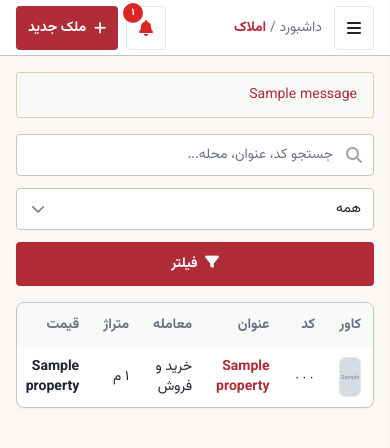
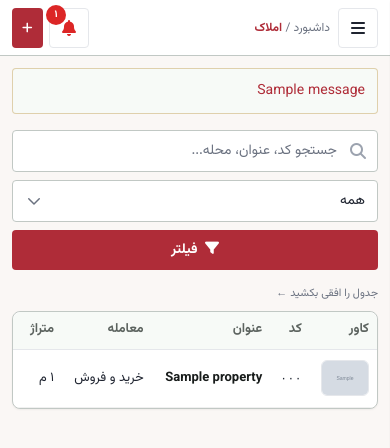
Before and after one commit to MErfanPld/emtiaz-backend, a Django app: page /dashboard/properties/ in a window 390 px wide. Shown: the top 448 px of the page. Run offline with Django 5.2, Linux system fonts and the light colour scheme; a user stored in the database is signed in; tables that the repository leaves empty hold one stand-in row (values such as "Sample post"); grey boxes marked "Sample" are stand-in pictures; one stand-in notice (Sample message) is shown; some libraries are stand-ins or nearby versions.

Commit message:
fix(dashboard): fully responsive layout and tidy tables on mobile

```diff
--- a/assets/css/dashboard.css
+++ b/assets/css/dashboard.css
@@ -1,19 +1,180 @@
-/* dashboard page styles - extracted */
+/* پنل داشبورد — ریسپانسیو و جداول مرتب */
+
 body {
-      font-family: 'Vazirmatn', sans-serif;
+  font-family: 'Vazirmatn', system-ui, sans-serif;
   background-color: #FAF7F5;
   color: #1F2430;
   -webkit-font-smoothing: antialiased;
+  overflow-x: hidden;
+  max-width: 100vw;
 }
-    .material-symbols-outlined {
-      font-variation-settings: 'FILL' 0, 'wght' 400, 'GRAD' 0, 'opsz' 24;
-      display: inline-block;
+
+html {
+  scroll-behavior: smooth;
+}
+
+img, video, iframe {
+  max-width: 100%;
+  height: auto;
+}
+
+h1, h2, h3, h4, p, a, span, li {
+  overflow-wrap: anywhere;
+  word-break: break-word;
+}
+
+/* —— جداول مرتب —— */
+.dash-table-wrap {
+  width: 100%;
+  overflow-x: auto;
+  -webkit-overflow-scrolling: touch;
+  border-radius: inherit;
+}
+
+.dash-table {
+  width: 100%;
+  min-width: 720px;
+  border-collapse: collapse;
+  text-align: right;
+  font-size: 0.875rem;
+}
+
+.dash-table thead {
+  background: #f7faf7;
+  color: #5c635f;
+}
+
+.dash-table th {
+  padding: 0.75rem 0.75rem;
+  font-weight: 700;
+  white-space: nowrap;
+  border-bottom: 1px solid #e5e7eb;
+}
+
+.dash-table td {
+  padding: 0.65rem 0.75rem;
   vertical-align: middle;
+  border-bottom: 1px solid #f0f0f0;
 }
-    html { scroll-behavior: smooth; }
-    body { overflow-x: hidden; max-width: 100vw; }
-    img, video, iframe { max-width: 100%; height: auto; }
-    h1, h2, h3, h4, p, a, span, li { overflow-wrap: anywhere; word-break: break-word; }
+
+.dash-table tbody tr:hover {
+  background: rgba(247, 250, 247, 0.6);
+}
+
+.dash-table td.nowrap,
+.dash-table th.nowrap {
+  white-space: nowrap;
+}
+
+.dash-table .cell-title {
+  max-width: 220px;
+  font-weight: 700;
+  color: #181c1b;
+}
+
+@media (max-width: 640px) {
+  .dash-table {
+    min-width: 640px;
+    font-size: 0.8125rem;
+  }
+  .dash-table th,
+  .dash-table td {
+    padding: 0.55rem 0.5rem;
+  }
+  .dash-table .cell-title {
+    max-width: 160px;
+  }
+}
+
+/* اسکرول افقی با راهنمای لمس */
+.dash-table-wrap::after {
+  content: '';
+  display: none;
+}
+
 @media (max-width: 1023px) {
-      a, button { min-height: 44px; }
+  .dash-table-wrap {
+    position: relative;
   }
+}
+
+/* —— چیدمان موبایل سایدبار / هدر / محتوا —— */
+@media (max-width: 1023px) {
+  a, button {
+    min-height: 40px;
+  }
+
+  .dash-side {
+    width: min(18rem, 88vw) !important;
+  }
+
+  .dash-top,
+  .dash-main {
+    margin-right: 0 !important;
+    max-width: 100% !important;
+    width: 100% !important;
+  }
+
+  .dash-top {
+    padding-left: 0.75rem;
+    padding-right: 0.75rem;
+  }
+
+  .dash-main {
+    padding: 0.75rem !important;
+  }
+
+  /* فرم‌ها روی موبایل تمام‌عرض */
+  .dash-main form .grid {
+    gap: 0.75rem;
+  }
+
+  .dash-main .max-w-5xl,
+  .dash-main .max-w-2xl,
+  .dash-main .max-w-md {
+    max-width: 100% !important;
+  }
+}
+
+/* کارت‌های آمار */
+.dash-stat-grid {
+  display: grid;
+  grid-template-columns: repeat(2, minmax(0, 1fr));
+  gap: 0.75rem;
+}
+
+@media (min-width: 640px) {
+  .dash-stat-grid {
+    grid-template-columns: repeat(4, minmax(0, 1fr));
+  }
+}
+
+/* فیلترها */
+.dash-filters {
+  display: flex;
+  flex-direction: column;
+  gap: 0.5rem;
+  margin-bottom: 1rem;
+}
+
+@media (min-width: 640px) {
+  .dash-filters {
+    flex-direction: row;
+    flex-wrap: wrap;
+    align-items: stretch;
+  }
+  .dash-filters > * {
+    min-height: 42px;
+  }
+}
+
+/* جلوگیری از بیرون‌زدگی محتوا */
+.dash-main * {
+  box-sizing: border-box;
+}
+
+.dash-main pre,
+.dash-main code {
+  overflow-x: auto;
+  max-width: 100%;
+}
--- a/templates/dashboard/base_dashboard.html
+++ b/templates/dashboard/base_dashboard.html
@@ -3,7 +3,7 @@
 <html dir="rtl" lang="fa">
 <head>
 <meta charset="utf-8"/>
-<meta name="viewport" content="width=device-width, initial-scale=1.0"/>
+<meta name="viewport" content="width=device-width, initial-scale=1.0, viewport-fit=cover"/>
 <link rel="icon" href="{% static 'logo.svg' %}" type="image/svg+xml"/>
 <title>{% block title %}داشبورد{% endblock %} | مجموعه املاک امتیاز</title>
 <link href="https://cdnjs.cloudflare.com/ajax/libs/font-awesome/6.5.2/css/all.min.css" rel="stylesheet" crossorigin="anonymous"/>
@@ -13,16 +13,37 @@
 <script src="{% static 'js/tailwind-config.js' %}"></script>
 <style>
   body { font-family: Vazirmatn, system-ui, sans-serif; }
-  .dash-side { transition: transform .25s ease; }
+  .dash-side {
+    transition: transform .25s ease;
+    width: 18rem;
+  }
   @media (max-width: 1023px) {
-    .dash-side { transform: translateX(100%); }
+    .dash-side {
+      transform: translateX(100%);
+      width: min(18rem, 88vw);
+    }
     .dash-side.is-open { transform: translateX(0); }
-    .dash-main, .dash-top { margin-right: 0 !important; max-width: 100% !important; width: 100% !important; }
+    .dash-main, .dash-top {
+      margin-right: 0 !important;
+      max-width: 100% !important;
+      width: 100% !important;
+    }
   }
-  .nav-link { display: flex; align-items: center; gap: .75rem; padding: .75rem 1rem; border-radius: .5rem; color: #5c635f; transition: .15s; }
+  @media (min-width: 1024px) {
+    .dash-side { transform: none !important; }
+  }
+  .nav-link {
+    display: flex;
+    align-items: center;
+    gap: .75rem;
+    padding: .75rem 1rem;
+    border-radius: .5rem;
+    color: #5c635f;
+    transition: .15s;
+  }
   .nav-link:hover { background: #ecefeb; color: #181c1b; }
   .nav-link.active { background: #1a1a1a; color: #fff; font-weight: 700; }
-  .nav-link i { width: 1.25rem; text-align: center; }
+  .nav-link i { width: 1.25rem; text-align: center; flex-shrink: 0; }
   select {
     -webkit-appearance: none !important;
     -moz-appearance: none !important;
@@ -57,35 +78,30 @@
     color: #dc2626;
     animation: notif-blink 1.1s ease-in-out infinite;
   }
-  .nav-link.active.has-notif i.fa-bell {
-    color: #fca5a5;
-  }
+  .nav-link.active.has-notif i.fa-bell { color: #fca5a5; }
 </style>
 {% block extra_head %}{% endblock %}
 </head>
-<body class="bg-surface text-on-surface min-h-screen flex flex-col">
+<body class="bg-surface text-on-surface min-h-screen flex flex-col overflow-x-hidden">
 {% with url_name=request.resolver_match.url_name %}
-{% with is_manager=user.is_staff|default:False %}
-<aside id="dash-side" class="dash-side fixed top-0 right-0 h-screen w-72 z-50 bg-white border-l border-[#c1c8c4] shadow-sm flex flex-col">
-  <div class="p-5 border-b border-[#c1c8c4]">
+<aside id="dash-side" class="dash-side fixed top-0 right-0 h-screen z-50 bg-white border-l border-[#c1c8c4] shadow-sm flex flex-col">
+  <div class="p-4 sm:p-5 border-b border-[#c1c8c4] shrink-0">
     <div class="flex items-center gap-3">
-      <div class="w-10 h-10 rounded-lg bg-primary text-white flex items-center justify-center"><i class="fa-solid fa-building"></i></div>
-      <div>
-        <h1 class="text-primary font-bold text-sm">مجموعه املاک امتیاز</h1>
+      <div class="w-10 h-10 rounded-lg bg-primary text-white flex items-center justify-center shrink-0"><i class="fa-solid fa-building"></i></div>
+      <div class="min-w-0">
+        <h1 class="text-primary font-bold text-sm truncate">مجموعه املاک امتیاز</h1>
         <p class="text-xs text-secondary font-semibold">انتخاب شما امتیاز ماست</p>
       </div>
     </div>
   </div>
-  <nav class="flex-1 overflow-y-auto px-3 py-4 space-y-1 text-sm">
+  <nav class="flex-1 overflow-y-auto px-3 py-4 space-y-1 text-sm overscroll-contain">
     <a class="nav-link {% if url_name == 'index' %}active{% endif %}" href="{% url 'dashboard:index' %}"><i class="fa-solid fa-gauge-high"></i><span>داشبورد</span></a>
 
     {% if user.is_staff or user.is_superuser %}
     <a class="nav-link {% if url_name == 'notifications' %}active{% endif %} {% if has_notifications %}has-notif{% endif %}" href="{% url 'dashboard:notifications' %}">
       <i class="fa-solid fa-bell"></i>
       <span class="flex-1">اعلانات</span>
-      {% if has_notifications %}
-      <span class="notif-badge">{{ notif_total }}</span>
-      {% endif %}
+      {% if has_notifications %}<span class="notif-badge">{{ notif_total }}</span>{% endif %}
     </a>
     {% endif %}
 
@@ -119,12 +135,12 @@
     <a class="nav-link" href="{% url 'accounts:profile' %}"><i class="fa-solid fa-user"></i><span>پروفایل</span></a>
     <a class="nav-link" href="{% url 'core:home' %}" target="_blank"><i class="fa-solid fa-globe"></i><span>مشاهده سایت</span></a>
   </nav>
-  <div class="p-4 border-t border-[#c1c8c4]">
+  <div class="p-3 sm:p-4 border-t border-[#c1c8c4] shrink-0">
     <div class="flex items-center gap-3 mb-3 p-2 rounded-lg border bg-[#f7faf7]">
-      <div class="w-9 h-9 rounded-full bg-primary text-white flex items-center justify-center font-bold text-sm">{{ user.first_name|slice:":1"|default:"ک" }}</div>
+      <div class="w-9 h-9 rounded-full bg-primary text-white flex items-center justify-center font-bold text-sm shrink-0">{{ user.first_name|slice:":1"|default:"ک" }}</div>
       <div class="min-w-0 flex-1">
         <p class="font-medium text-sm truncate">{{ user.get_full_name|default:user.phone_number }}</p>
-        <p class="text-[11px] text-secondary">{% if user.is_superuser %}مدیر کل مجموعه{% elif user.is_staff %}مدیر / کارمند{% else %}{{ user.job_title|default:"کاربر تأییدشده" }}{% endif %}{% if user.department %} · {{ user.get_department_display }}{% endif %}</p>
+        <p class="text-[11px] text-secondary truncate">{% if user.is_superuser %}مدیر کل مجموعه{% elif user.is_staff %}مدیر / کارمند{% else %}{{ user.job_title|default:"کاربر تأییدشده" }}{% endif %}{% if user.department %} · {{ user.get_department_display }}{% endif %}</p>
       </div>
     </div>
     <form method="post" action="{% url 'accounts:logout' %}">{% csrf_token %}
@@ -133,14 +149,15 @@
   </div>
 </aside>
 {% endwith %}
-{% endwith %}
-<div id="dash-backdrop" class="fixed inset-0 z-40 bg-black/40 lg:hidden hidden"></div>
-<header class="dash-top sticky top-0 z-30 bg-white border-b border-[#c1c8c4] mr-72 h-14 px-4 flex items-center justify-between max-w-[calc(100%-18rem)]">
-  <div class="flex items-center gap-3">
-    <button type="button" id="dash-menu-btn" class="lg:hidden w-10 h-10 rounded-lg border flex items-center justify-center"><i class="fa-solid fa-bars"></i></button>
-    <div class="text-sm text-on-surface-variant">{% block breadcrumb %}داشبورد{% endblock %}</div>
+
+<div id="dash-backdrop" class="fixed inset-0 z-40 bg-black/40 lg:hidden hidden" aria-hidden="true"></div>
+
+<header class="dash-top sticky top-0 z-30 bg-white border-b border-[#c1c8c4] lg:mr-72 h-14 px-3 sm:px-4 flex items-center justify-between gap-2 w-full lg:max-w-[calc(100%-18rem)]">
+  <div class="flex items-center gap-2 sm:gap-3 min-w-0 flex-1">
+    <button type="button" id="dash-menu-btn" class="lg:hidden w-10 h-10 shrink-0 rounded-lg border flex items-center justify-center" aria-label="منو"><i class="fa-solid fa-bars"></i></button>
+    <div class="text-xs sm:text-sm text-on-surface-variant truncate min-w-0">{% block breadcrumb %}داشبورد{% endblock %}</div>
   </div>
-  <div class="flex items-center gap-2">
+  <div class="flex items-center gap-1.5 sm:gap-2 shrink-0">
     {% if has_notifications and user.is_staff or has_notifications and user.is_superuser %}
     <a href="{% url 'dashboard:notifications' %}" class="relative w-10 h-10 rounded-lg border flex items-center justify-center text-red-600" title="اعلانات">
       <i class="fa-solid fa-bell" style="animation: notif-blink 1.1s ease-in-out infinite;"></i>
@@ -150,15 +167,34 @@
     {% block header_actions %}{% endblock %}
   </div>
 </header>
-<main class="dash-main mr-72 flex-1 p-4 sm:p-6 max-w-[calc(100%-18rem)] min-h-[calc(100vh-3.5rem)]">
-  {% if messages %}<div class="mb-4 space-y-2">{% for message in messages %}<div class="rounded-lg border px-4 py-3 text-sm {% if message.tags == 'error' %}border-red-300 bg-red-50 text-red-800{% elif message.tags == 'warning' %}border-amber-300 bg-amber-50 text-amber-900{% else %}border-secondary/40 bg-[#f7faf7] text-primary{% endif %}">{{ message }}</div>{% endfor %}</div>{% endif %}
+
+<main class="dash-main lg:mr-72 flex-1 p-3 sm:p-4 md:p-6 w-full lg:max-w-[calc(100%-18rem)] min-h-[calc(100vh-3.5rem)] overflow-x-hidden">
+  {% if messages %}
+  <div class="mb-4 space-y-2">
+    {% for message in messages %}
+    <div class="rounded-lg border px-3 sm:px-4 py-3 text-sm {% if message.tags == 'error' %}border-red-300 bg-red-50 text-red-800{% elif message.tags == 'warning' %}border-amber-300 bg-amber-50 text-amber-900{% else %}border-secondary/40 bg-[#f7faf7] text-primary{% endif %}">{{ message }}</div>
+    {% endfor %}
+  </div>
+  {% endif %}
   {% block content %}{% endblock %}
 </main>
+
 <script>
-(function(){var side=document.getElementById('dash-side');var btn=document.getElementById('dash-menu-btn');var bd=document.getElementById('dash-backdrop');
-function open(){side.classList.add('is-open');bd.classList.remove('hidden');document.body.style.overflow='hidden';}
-function close(){side.classList.remove('is-open');bd.classList.add('hidden');document.body.style.overflow='';}
-if(btn)btn.addEventListener('click',function(){side.classList.contains('is-open')?close():open();});if(bd)bd.addEventListener('click',close);})();
+(function(){
+  var side = document.getElementById('dash-side');
+  var btn = document.getElementById('dash-menu-btn');
+  var bd = document.getElementById('dash-backdrop');
+  function open(){ side.classList.add('is-open'); bd.classList.remove('hidden'); document.body.style.overflow='hidden'; }
+  function close(){ side.classList.remove('is-open'); bd.classList.add('hidden'); document.body.style.overflow=''; }
+  if(btn) btn.addEventListener('click', function(){ side.classList.contains('is-open') ? close() : open(); });
+  if(bd) bd.addEventListener('click', close);
+  // بستن منو بعد از کلیک روی لینک در موبایل
+  side.querySelectorAll('a.nav-link').forEach(function(a){
+    a.addEventListener('click', function(){
+      if(window.innerWidth < 1024) close();
+    });
+  });
+})();
 </script>
 <script src="{% static 'js/persian-digits.js' %}"></script>
 {% block extra_js %}{% endblock %}
--- a/templates/dashboard/property_list.html
+++ b/templates/dashboard/property_list.html
@@ -2,58 +2,71 @@
 {% block title %}مدیریت املاک{% endblock %}
 {% block breadcrumb %}<a href="{% url 'dashboard:index' %}" class="hover:text-primary">داشبورد</a> / <span class="text-primary font-bold">املاک</span>{% endblock %}
 {% block header_actions %}
-<a href="{% url 'dashboard:property_create' %}" class="inline-flex items-center gap-2 px-3 py-1.5 rounded-lg bg-primary text-white text-sm font-bold"><i class="fa-solid fa-plus"></i> ملک جدید</a>
+<a href="{% url 'dashboard:property_create' %}" class="inline-flex items-center gap-1.5 px-2.5 sm:px-3 py-1.5 rounded-lg bg-primary text-white text-xs sm:text-sm font-bold whitespace-nowrap"><i class="fa-solid fa-plus"></i><span class="hidden xs:inline sm:inline">ملک جدید</span></a>
 {% endblock %}
 {% block content %}
-<form method="get" class="flex flex-col sm:flex-row gap-3 mb-4">
-  <div class="relative flex-1">
-    <i class="fa-solid fa-magnifying-glass absolute right-3 top-1/2 -translate-y-1/2 text-gray-400"></i>
+<form method="get" class="dash-filters">
+  <div class="relative flex-1 min-w-0">
+    <i class="fa-solid fa-magnifying-glass absolute right-3 top-1/2 -translate-y-1/2 text-gray-400 pointer-events-none"></i>
     <input type="text" name="q" value="{{ request.GET.q }}" placeholder="جستجو کد، عنوان، محله..." class="w-full pr-10 pl-4 py-2.5 rounded-lg border border-[#c1c8c4] bg-white text-sm"/>
   </div>
-  <select name="status" class="border border-[#c1c8c4] rounded-lg px-3 py-2.5 text-sm bg-white">
+  <select name="status" class="border border-[#c1c8c4] rounded-lg px-3 py-2.5 text-sm bg-white w-full sm:w-auto">
     <option value="">همه</option>
     <option value="active" {% if request.GET.status == 'active' %}selected{% endif %}>منتشرشده</option>
-    <option value="draft" {% if request.GET.status == 'draft' %}selected{% endif %}>پیش‌نویس</option>
+    <option value="pending" {% if request.GET.status == 'pending' %}selected{% endif %}>در انتظار</option>
+    <option value="draft" {% if request.GET.status == 'draft' %}selected{% endif %}>ردشده</option>
   </select>
-  <button type="submit" class="px-5 py-2.5 rounded-lg bg-primary text-white text-sm font-bold"><i class="fa-solid fa-filter ml-1"></i> فیلتر</button>
+  <button type="submit" class="px-5 py-2.5 rounded-lg bg-primary text-white text-sm font-bold whitespace-nowrap"><i class="fa-solid fa-filter ml-1"></i> فیلتر</button>
 </form>
 
+<p class="text-[11px] text-on-surface-variant mb-2 sm:hidden">جدول را افقی بکشید ←</p>
+
 <div class="bg-white rounded-xl border border-[#c1c8c4] shadow-sm overflow-hidden">
-  <div class="overflow-x-auto">
-    <table class="w-full text-right text-sm">
-      <thead class="bg-[#f7faf7] text-on-surface-variant">
+  <div class="dash-table-wrap">
+    <table class="dash-table">
+      <thead>
         <tr>
-          <th class="py-3 px-3">کاور</th>
-          <th class="py-3 px-3">کد</th>
-          <th class="py-3 px-3">عنوان</th>
-          <th class="py-3 px-3">معامله</th>
-          <th class="py-3 px-3">متراژ</th>
-          <th class="py-3 px-3">قیمت</th>
-          <th class="py-3 px-3">وضعیت</th>
-          <th class="py-3 px-3">عملیات</th>
+          <th>کاور</th>
+          <th class="nowrap">کد</th>
+          <th>عنوان</th>
+          <th class="nowrap">معامله</th>
+          <th class="nowrap">متراژ</th>
+          <th class="nowrap">قیمت</th>
+          <th class="nowrap">وضعیت</th>
+          <th class="nowrap">عملیات</th>
         </tr>
       </thead>
-      <tbody class="divide-y">
+      <tbody>
         {% for p in properties %}
-        <tr class="hover:bg-[#f7faf7]/50">
-          <td class="py-2 px-3">
+        <tr>
+          <td>
             {% if p.display_image %}
-            <img src="{{ p.display_image }}" alt="" class="w-14 h-10 object-cover rounded-md border"/>
+            <img src="{{ p.display_image }}" alt="" class="w-12 h-9 sm:w-14 sm:h-10 object-cover rounded-md border"/>
             {% else %}
-            <div class="w-14 h-10 rounded-md bg-[#ecefeb] flex items-center justify-center text-gray-400"><i class="fa-solid fa-image"></i></div>
+            <div class="w-12 h-9 sm:w-14 sm:h-10 rounded-md bg-[#ecefeb] flex items-center justify-center text-gray-400"><i class="fa-solid fa-image"></i></div>
             {% endif %}
           </td>
-          <td class="py-2 px-3 font-mono text-xs">{{ p.code }}</td>
-          <td class="py-2 px-3 font-bold text-primary">{{ p.title }}</td>
-          <td class="py-2 px-3">{{ p.get_transaction_type_display }}</td>
-          <td class="py-2 px-3">{{ p.area_sqm }} م</td>
-          <td class="py-2 px-3 font-bold">{{ p.formatted_price }}</td>
-          <td class="py-2 px-3">{% if p.is_active %}<span class="text-xs px-2 py-0.5 rounded-full bg-green-100">منتشر</span>{% else %}<span class="text-xs px-2 py-0.5 rounded-full bg-gray-100">پیش‌نویس</span>{% endif %}</td>
-          <td class="py-2 px-3">
+          <td class="nowrap font-mono text-xs">{{ p.code }}</td>
+          <td class="cell-title">{{ p.title }}</td>
+          <td class="nowrap">{{ p.get_transaction_type_display }}</td>
+          <td class="nowrap">{{ p.area_sqm }} م</td>
+          <td class="nowrap font-bold">{{ p.formatted_price }}</td>
+          <td class="nowrap">
+            {% if p.publish_status == 'pending' %}
+            <span class="text-xs px-2 py-0.5 rounded-full bg-amber-100 text-amber-800">در انتظار</span>
+            {% elif p.publish_status == 'rejected' %}
+            <span class="text-xs px-2 py-0.5 rounded-full bg-red-100 text-red-800">ردشده</span>
+            {% elif p.is_active %}
+            <span class="text-xs px-2 py-0.5 rounded-full bg-green-100 text-green-800">منتشر</span>
+            {% else %}
+            <span class="text-xs px-2 py-0.5 rounded-full bg-gray-100">پیش‌نویس</span>
+            {% endif %}
+          </td>
+          <td class="nowrap">
             <div class="flex items-center gap-2">
-              <a href="{% url 'real_estate:detail' p.slug %}" target="_blank" class="text-gray-500 hover:text-primary" title="مشاهده"><i class="fa-solid fa-eye"></i></a>
-              <a href="{% url 'dashboard:property_edit' p.slug %}" class="text-primary" title="ویرایش / گالری"><i class="fa-solid fa-images"></i></a>
-              <a href="{% url 'dashboard:property_delete' p.slug %}" class="text-red-600" title="حذف"><i class="fa-solid fa-trash"></i></a>
+              <a href="{% url 'real_estate:detail' p.slug %}" target="_blank" class="text-gray-500 hover:text-primary p-1" title="مشاهده"><i class="fa-solid fa-eye"></i></a>
+              <a href="{% url 'dashboard:property_edit' p.slug %}" class="text-primary p-1" title="ویرایش"><i class="fa-solid fa-pen"></i></a>
+              <a href="{% url 'dashboard:property_delete' p.slug %}" class="text-red-600 p-1" title="حذف"><i class="fa-solid fa-trash"></i></a>
             </div>
           </td>
         </tr>
@@ -64,10 +77,10 @@
     </table>
   </div>
   {% if page_obj.has_other_pages %}
-  <div class="p-4 border-t flex justify-center gap-2 text-sm">
-    {% if page_obj.has_previous %}<a class="px-3 py-1 border rounded" href="?page={{ page_obj.previous_page_number }}">&laquo;</a>{% endif %}
+  <div class="p-3 sm:p-4 border-t flex justify-center gap-2 text-sm">
+    {% if page_obj.has_previous %}<a class="px-3 py-1 border rounded" href="?page={{ page_obj.previous_page_number }}{% if request.GET.q %}&q={{ request.GET.q }}{% endif %}{% if request.GET.status %}&status={{ request.GET.status }}{% endif %}">&laquo;</a>{% endif %}
     <span class="px-3 py-1">{{ page_obj.number }} / {{ page_obj.paginator.num_pages }}</span>
-    {% if page_obj.has_next %}<a class="px-3 py-1 border rounded" href="?page={{ page_obj.next_page_number }}">&raquo;</a>{% endif %}
+    {% if page_obj.has_next %}<a class="px-3 py-1 border rounded" href="?page={{ page_obj.next_page_number }}{% if request.GET.q %}&q={{ request.GET.q }}{% endif %}{% if request.GET.status %}&status={{ request.GET.status }}{% endif %}">&raquo;</a>{% endif %}
   </div>
   {% endif %}
 </div>
```
Also changed, not shown: templates/dashboard/users/user_list.html (+35 -33 lines). Lines whose indentation alone changed are shown as unchanged.
